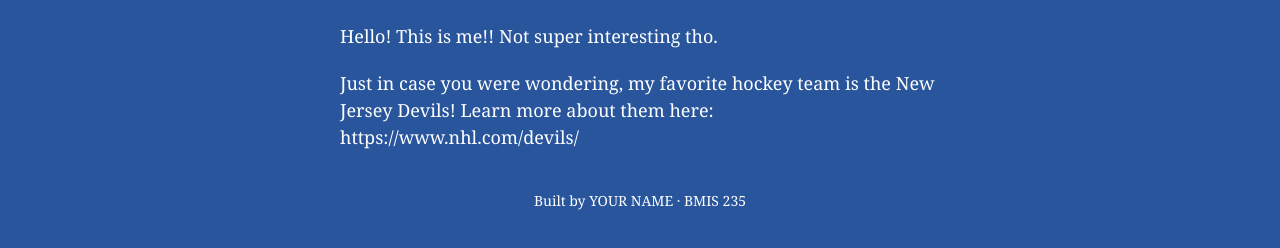
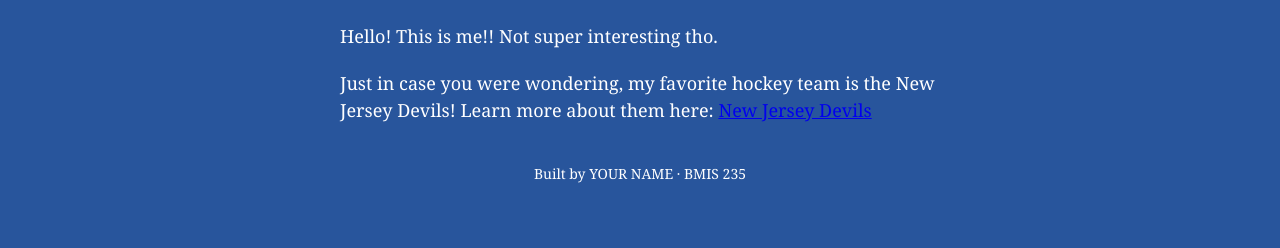
Before and after one commit to donellemedina/bmis235-html-3, a plain HTML site: page donelle.html in a window 1280 px wide. Shown: the part 172-420 px from the top of the page. Drawn offline with Linux system fonts and the light colour scheme.

Commit message:
Update hockey team link in donelle.html

```diff
--- a/donelle.html
+++ b/donelle.html
@@ -30,7 +30,7 @@
 
 <h1>Donelle</h1>
 <p>Hello! This is me!! Not super interesting tho.</p>
-<p>Just in case you were wondering, my favorite hockey team is the New Jersey Devils! Learn more about them here: https://www.nhl.com/devils/ </p>
+<p>Just in case you were wondering, my favorite hockey team is the New Jersey Devils! Learn more about them here: <a href="https://www.nhl.com/devils/">New Jersey Devils</a></p>
 
 <!-- Footer: fill in your name -->
 <footer>Built by YOUR NAME &middot; BMIS 235</footer>
```
